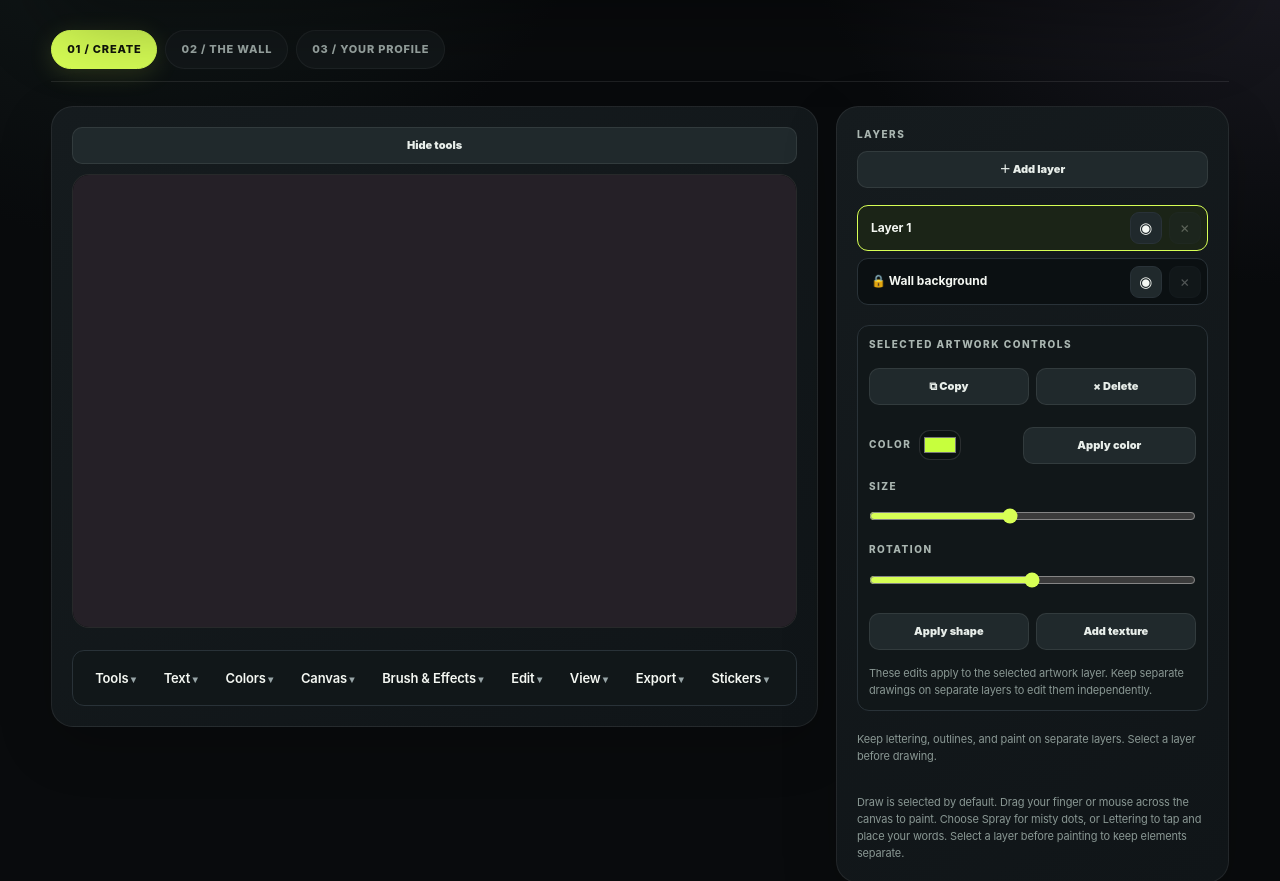
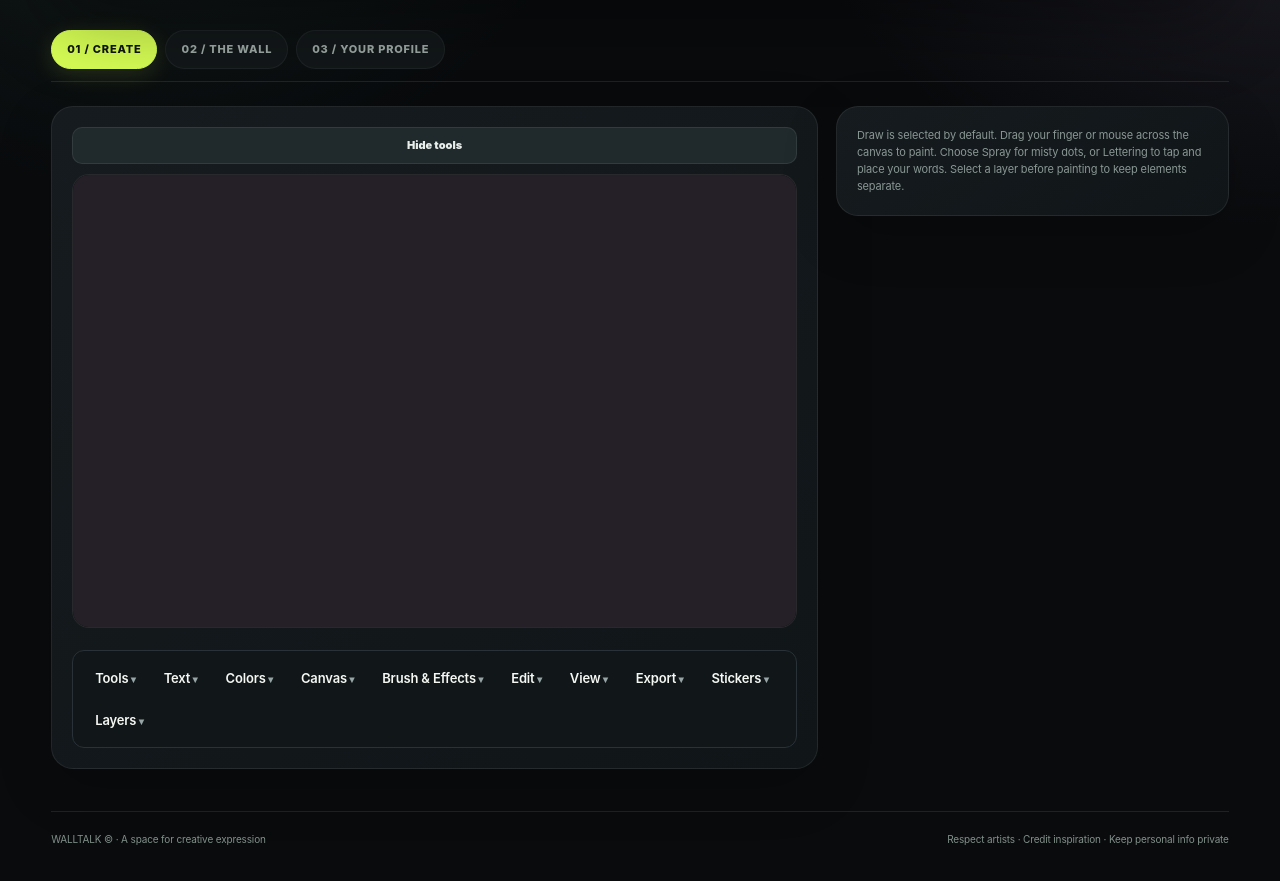
Before and after one commit to WalkTalk-nw/walltalk, a plain HTML site: page index.html in a window 1280 px wide. Shown: the part 477-1358 px from the top of the page. Drawn offline with Linux system fonts and the light colour scheme; a web font is replaced by a local one.

Commit message:
Add layer controls and layer list to Studio toolbar dropdown

```diff
--- a/index.html
+++ b/index.html
@@ -567,6 +567,11 @@ renderFeed();renderProfile();renderLayerList();
  const viewMenu=makeMenu('View','quickMenuView');
  const exportMenu=makeMenu('Export','quickMenuExport');
  const stickerMenu=makeMenu('Stickers','quickMenuStickers');
+ const layersMenu=makeMenu('Layers','quickMenuLayers');
+ const layerList=document.getElementById('layerList');
+ const layersPanel=layerList?.closest('.field');
+ if(layersPanel)layersMenu.appendChild(layersPanel);
+
  const stickerPanel=[...panel.querySelectorAll('details')].find(d=>d.textContent.includes('Stickers & wall designs'));
  if(stickerPanel)stickerMenu.appendChild(stickerPanel);
 
```
